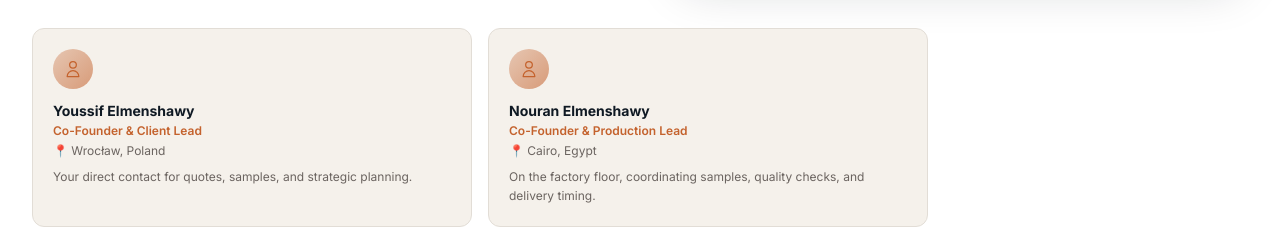
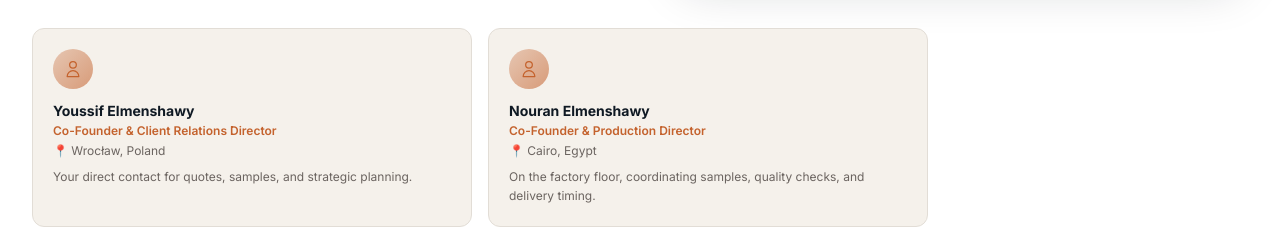
Before and after one commit to nouranelmenshawy3/kemora-site, a Next.js app: page / in a window 1280 px wide. Shown: the part 6200-6428 px from the top of the page. Built offline with nearby package versions, Linux system fonts and the light colour scheme.

Commit message:
Updated title

```diff
--- a/components/AboutUs.tsx
+++ b/components/AboutUs.tsx
@@ -4,7 +4,7 @@ import AnimateIn from './AnimateIn'
 const teamMembers = [
   {
     name: 'Youssif Elmenshawy',
-    role: 'Co-Founder & Client Lead',
+    role: 'Co-Founder & Client Relations Director',
     location: '📍 Wrocław, Poland',
     note: 'Your direct contact for quotes, samples, and strategic planning.',
     // linkedinUrl: 'https://www.linkedin.com/in/youssif-elmenshawy-bb6996283/',
@@ -12,7 +12,7 @@ const teamMembers = [
   },
   {
     name: 'Nouran Elmenshawy',
-    role: 'Co-Founder & Production Lead',
+    role: 'Co-Founder & Production Director',
     location: '📍 Cairo, Egypt',
     note: 'On the factory floor, coordinating samples, quality checks, and delivery timing.',
     // linkedinUrl: 'https://www.linkedin.com/in/nouran-elmenshawy',
```
